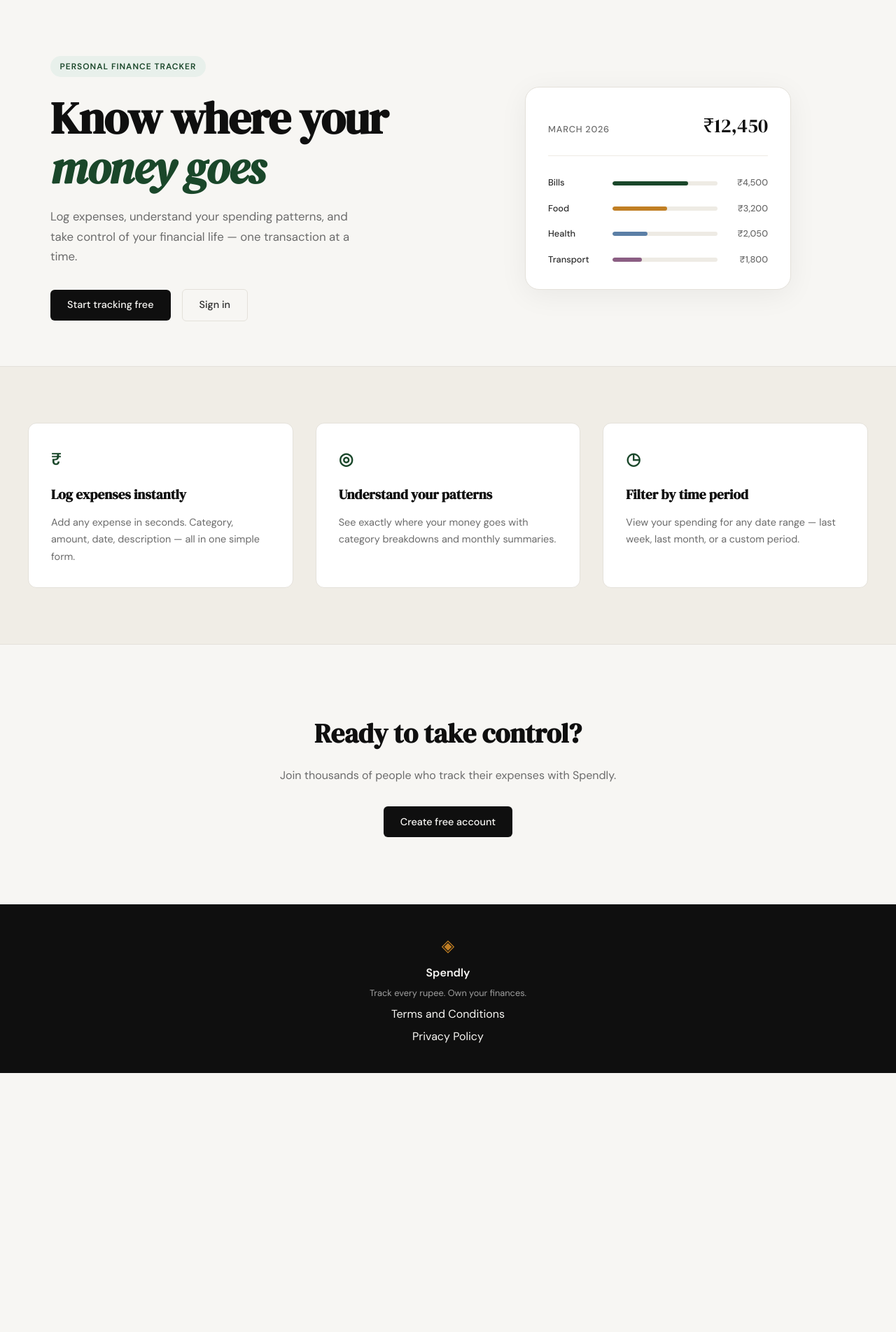
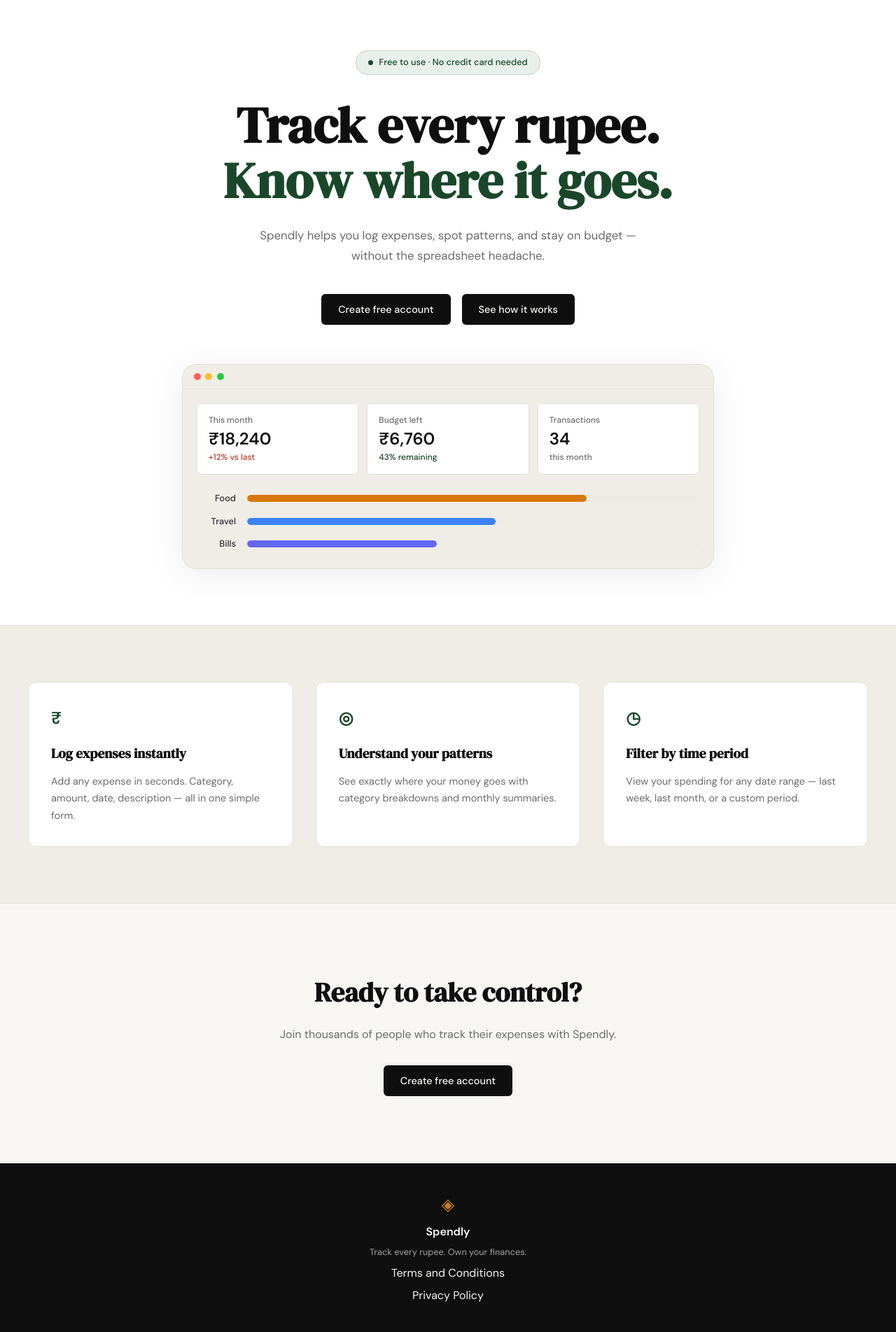
Before and after one commit to rohit-tamboli/spendly, a Flask app: page / in a window 1280 px wide. Shown: the part 61-1964 px from the top of the page at 70% size. Before the commit the page ends 1594 px from the top, so only its background shows below. Run offline with Flask 3, Linux system fonts and the light colour scheme.

Commit message:
landing: redesign hero section to match mockup

```diff
--- /dev/null
+++ b/static/css/landing.css
@@ -0,0 +1,194 @@
+/* ------------------------------------------------------------------ */
+/* Landing page — hero section                                         */
+/* ------------------------------------------------------------------ */
+
+.lp-hero {
+    background: var(--paper-card);
+    padding: 4.5rem 2rem 5rem;
+    text-align: center;
+}
+
+.lp-hero-inner {
+    max-width: 760px;
+    margin: 0 auto;
+}
+
+/* Badge */
+
+.lp-badge {
+    display: inline-flex;
+    align-items: center;
+    gap: 0.5rem;
+    background: var(--accent-light);
+    color: var(--accent);
+    font-size: 0.8rem;
+    font-weight: 500;
+    padding: 0.4rem 1.1rem;
+    border-radius: 999px;
+    border: 1px solid rgba(26, 71, 42, 0.18);
+    margin-bottom: 2rem;
+}
+
+.lp-badge-dot {
+    width: 7px;
+    height: 7px;
+    border-radius: 50%;
+    background: var(--accent);
+    flex-shrink: 0;
+}
+
+/* Title */
+
+.lp-title {
+    font-family: var(--font-display);
+    font-size: clamp(2.75rem, 6vw, 4.5rem);
+    line-height: 1.1;
+    color: var(--ink);
+    margin-bottom: 1.5rem;
+}
+
+.lp-title-accent {
+    display: block;
+    color: var(--accent);
+}
+
+/* Subtitle */
+
+.lp-subtitle {
+    font-size: 1.05rem;
+    color: var(--ink-muted);
+    line-height: 1.75;
+    max-width: 540px;
+    margin: 0 auto 2.5rem;
+}
+
+/* Buttons */
+
+.lp-actions {
+    display: flex;
+    gap: 1rem;
+    justify-content: center;
+    margin-bottom: 3.5rem;
+}
+
+/* Mock window */
+
+.lp-mock {
+    background: var(--paper-warm);
+    border: 1px solid var(--border);
+    border-radius: var(--radius-lg);
+    overflow: hidden;
+    box-shadow: 0 8px 48px rgba(0, 0, 0, 0.08);
+    text-align: left;
+}
+
+.lp-mock-bar {
+    display: flex;
+    align-items: center;
+    gap: 0.4rem;
+    padding: 0.75rem 1rem;
+    border-bottom: 1px solid var(--border);
+}
+
+.lp-mock-dot {
+    width: 10px;
+    height: 10px;
+    border-radius: 50%;
+}
+
+.lp-mock-dot--red    { background: #ff5f56; }
+.lp-mock-dot--yellow { background: #ffbd2e; }
+.lp-mock-dot--green  { background: #28c840; }
+
+.lp-mock-body {
+    padding: 1.25rem;
+    display: flex;
+    flex-direction: column;
+    gap: 1.25rem;
+}
+
+/* Stat cards */
+
+.lp-mock-stats {
+    display: grid;
+    grid-template-columns: repeat(3, 1fr);
+    gap: 0.75rem;
+}
+
+.lp-mock-stat {
+    background: var(--paper-card);
+    border: 1px solid var(--border);
+    border-radius: var(--radius-sm);
+    padding: 0.875rem 1rem;
+    display: flex;
+    flex-direction: column;
+    gap: 0.15rem;
+}
+
+.lp-mock-stat-label {
+    font-size: 0.75rem;
+    font-weight: 500;
+    color: var(--ink-muted);
+}
+
+.lp-mock-stat-value {
+    font-size: 1.5rem;
+    font-weight: 600;
+    color: var(--ink);
+    line-height: 1.2;
+}
+
+.lp-mock-stat-change {
+    font-size: 0.75rem;
+    font-weight: 500;
+    color: var(--ink-muted);
+}
+
+.lp-mock-stat-change--danger { color: var(--danger); }
+.lp-mock-stat-change--accent { color: var(--accent); }
+
+/* Category bars */
+
+.lp-mock-cats {
+    display: flex;
+    flex-direction: column;
+    gap: 0.75rem;
+    padding: 0.25rem 0;
+}
+
+.lp-mock-cat-row {
+    display: grid;
+    grid-template-columns: 56px 1fr;
+    align-items: center;
+    gap: 1rem;
+}
+
+.lp-mock-cat-label {
+    font-size: 0.8rem;
+    font-weight: 500;
+    color: var(--ink-soft);
+    text-align: right;
+}
+
+.lp-mock-cat-track {
+    height: 10px;
+    background: var(--border-soft);
+    border-radius: 999px;
+    overflow: hidden;
+}
+
+.lp-mock-cat-bar {
+    height: 100%;
+    border-radius: 999px;
+}
+
+.lp-mock-cat-bar--orange { background: #d97706; }
+.lp-mock-cat-bar--blue   { background: #3b82f6; }
+.lp-mock-cat-bar--purple { background: #6366f1; }
+
+/* Responsive */
+
+@media (max-width: 600px) {
+    .lp-mock-stats { grid-template-columns: 1fr; }
+    .lp-actions { flex-direction: column; align-items: center; }
+}
--- a/templates/landing.html
+++ b/templates/landing.html
@@ -2,62 +2,82 @@
 
 {% block title %}Spendly — Track Every Rupee{% endblock %}
 
+{% block head %}
+<link rel="stylesheet" href="{{ url_for('static', filename='css/landing.css') }}">
+{% endblock %}
+
 {% block content %}
 
-<section class="hero">
-    <div class="hero-inner">
-        <div class="hero-badge">Personal Finance Tracker</div>
-        <h1 class="hero-title">
-            Know where your<br>
-            <em>money goes</em>
+<section class="lp-hero">
+    <div class="lp-hero-inner">
+
+        <div class="lp-badge">
+            <span class="lp-badge-dot"></span>
+            Free to use · No credit card needed
+        </div>
+
+        <h1 class="lp-title">
+            Track every rupee.
+            <span class="lp-title-accent">Know where it goes.</span>
         </h1>
-        <p class="hero-subtitle">
-            Log expenses, understand your spending patterns,
-            and take control of your financial life —
-            one transaction at a time.
+
+        <p class="lp-subtitle">
+            Spendly helps you log expenses, spot patterns, and stay
+            on budget — without the spreadsheet headache.
         </p>
-        <div class="hero-actions">
-            <a href="{{ url_for('register') }}" class="btn-primary">Start tracking free</a>
-            <a href="{{ url_for('login') }}" class="btn-ghost">Sign in</a>
+
+        <div class="lp-actions">
+            <a href="{{ url_for('register') }}" class="btn-primary">Create free account</a>
+            <a href="#" class="btn-primary">See how it works</a>
         </div>
-    </div>
-    <div class="hero-visual">
-        <div class="mock-card">
-            <div class="mock-card-header">
-                <span class="mock-label">March 2026</span>
-                <span class="mock-total">₹12,450</span>
+
+        <div class="lp-mock">
+            <div class="lp-mock-bar">
+                <span class="lp-mock-dot lp-mock-dot--red"></span>
+                <span class="lp-mock-dot lp-mock-dot--yellow"></span>
+                <span class="lp-mock-dot lp-mock-dot--green"></span>
             </div>
-            <div class="mock-bars">
-                <div class="mock-bar-row">
-                    <span class="mock-cat">Bills</span>
-                    <div class="mock-bar-track">
-                        <div class="mock-bar" style="width: 72%"></div>
+            <div class="lp-mock-body">
+                <div class="lp-mock-stats">
+                    <div class="lp-mock-stat">
+                        <span class="lp-mock-stat-label">This month</span>
+                        <span class="lp-mock-stat-value">₹18,240</span>
+                        <span class="lp-mock-stat-change lp-mock-stat-change--danger">+12% vs last</span>
                     </div>
-                    <span class="mock-amt">₹4,500</span>
+                    <div class="lp-mock-stat">
+                        <span class="lp-mock-stat-label">Budget left</span>
+                        <span class="lp-mock-stat-value">₹6,760</span>
+                        <span class="lp-mock-stat-change lp-mock-stat-change--accent">43% remaining</span>
+                    </div>
+                    <div class="lp-mock-stat">
+                        <span class="lp-mock-stat-label">Transactions</span>
+                        <span class="lp-mock-stat-value">34</span>
+                        <span class="lp-mock-stat-change">this month</span>
+                    </div>
                 </div>
-                <div class="mock-bar-row">
-                    <span class="mock-cat">Food</span>
-                    <div class="mock-bar-track">
-                        <div class="mock-bar mock-bar-2" style="width: 52%"></div>
+                <div class="lp-mock-cats">
+                    <div class="lp-mock-cat-row">
+                        <span class="lp-mock-cat-label">Food</span>
+                        <div class="lp-mock-cat-track">
+                            <div class="lp-mock-cat-bar lp-mock-cat-bar--orange" style="width: 75%"></div>
+                        </div>
                     </div>
-                    <span class="mock-amt">₹3,200</span>
-                </div>
-                <div class="mock-bar-row">
-                    <span class="mock-cat">Health</span>
-                    <div class="mock-bar-track">
-                        <div class="mock-bar mock-bar-3" style="width: 33%"></div>
+                    <div class="lp-mock-cat-row">
+                        <span class="lp-mock-cat-label">Travel</span>
+                        <div class="lp-mock-cat-track">
+                            <div class="lp-mock-cat-bar lp-mock-cat-bar--blue" style="width: 55%"></div>
+                        </div>
                     </div>
-                    <span class="mock-amt">₹2,050</span>
-                </div>
-                <div class="mock-bar-row">
-                    <span class="mock-cat">Transport</span>
-                    <div class="mock-bar-track">
-                        <div class="mock-bar mock-bar-4" style="width: 28%"></div>
+                    <div class="lp-mock-cat-row">
+                        <span class="lp-mock-cat-label">Bills</span>
+                        <div class="lp-mock-cat-track">
+                            <div class="lp-mock-cat-bar lp-mock-cat-bar--purple" style="width: 42%"></div>
+                        </div>
                     </div>
-                    <span class="mock-amt">₹1,800</span>
                 </div>
             </div>
         </div>
+
     </div>
 </section>
 
```
Also changed, not shown: file.txt (+9 -0 lines).
